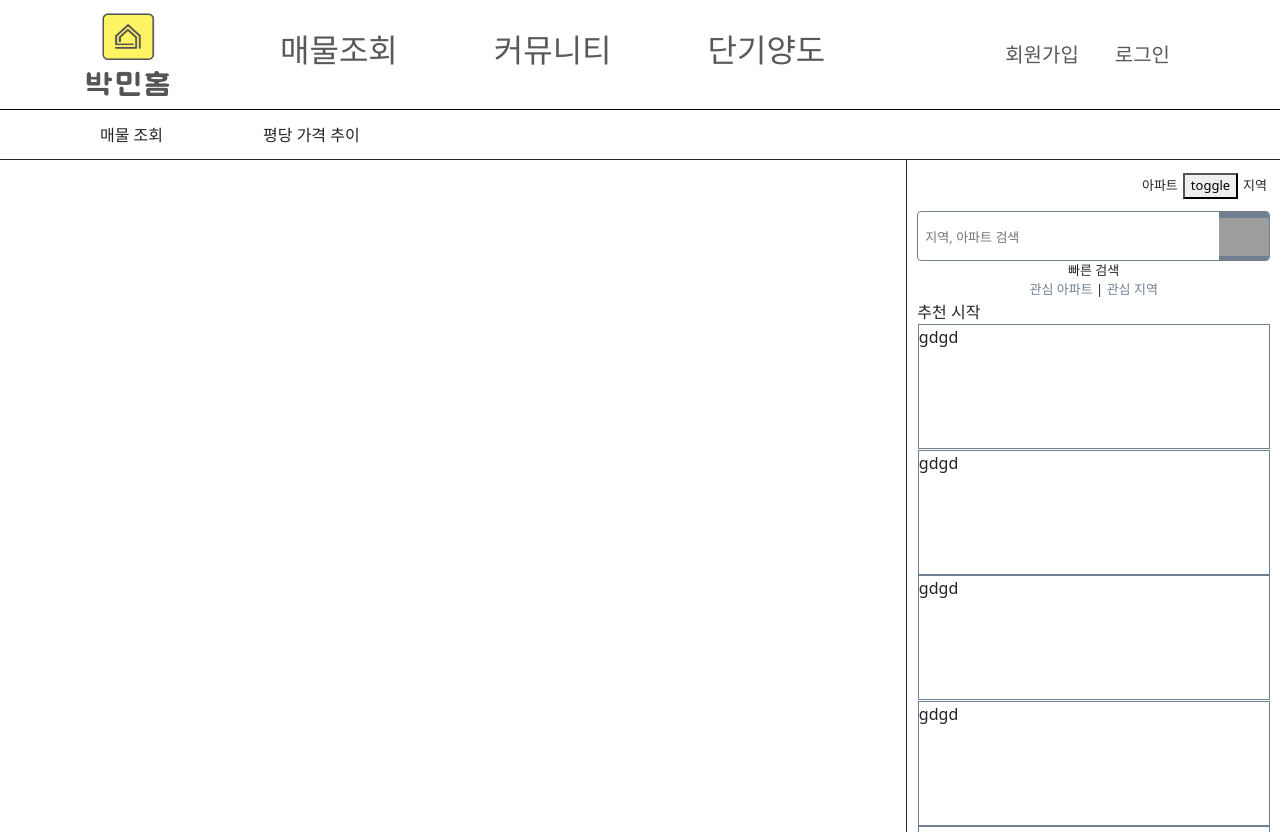
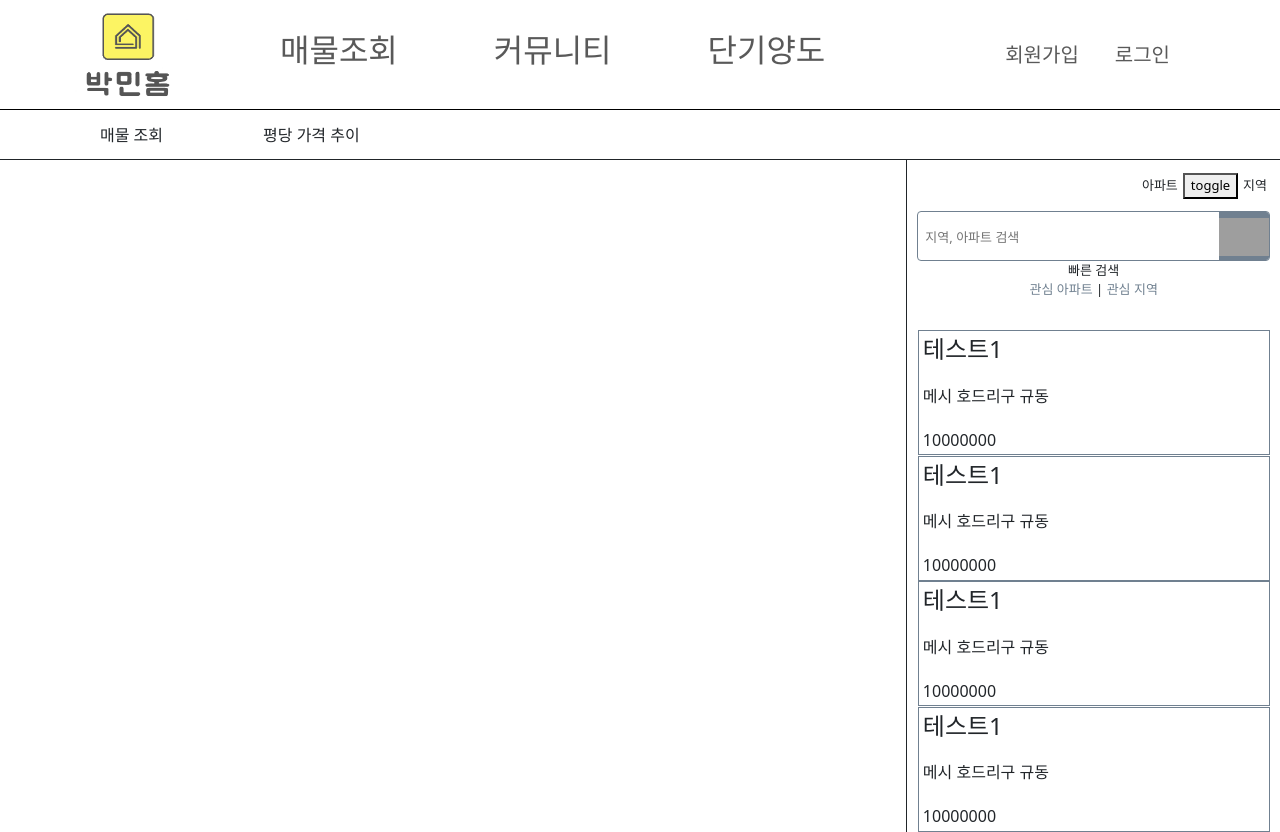
Before and after one commit to SSAFY-10-4-5-FINAL/pjt-final, a Vue app in the folder client/whereismyhome_client/: page /apart/right/under/recommend in a window 1280 px wide. Built offline with nearby package versions, Linux system fonts and the light colour scheme; grey boxes are pictures that could not be loaded.

Commit message:
아파트 우측 바 아이템들 구현

```diff
--- a/client/whereismyhome_client/src/components/apart/css/right.css
+++ b/client/whereismyhome_client/src/components/apart/css/right.css
@@ -2,7 +2,8 @@
   border-left: 1px solid;
   padding: 10px;
   display: grid;
-  overflow: auto;
+  overflow-y: auto;
+  width: 100%;
 }
 
 /* right-bar grid 내에서 차지할 높이 설정 */
@@ -15,6 +16,7 @@
 .item:nth-child(2) {
   grid-row-start: 2;
   grid-row-end: 12;
+  margin-top: 30px;
 }
 
 /* toggle part */
@@ -80,7 +82,7 @@
   padding: 0px 5px;
   position: relative;
   overflow: hidden;
-  width: 84%;
+  width: 80%;
 }
 input {
   -webkit-tap-highlight-color: rgba(0, 0, 0, 0);
@@ -146,9 +148,6 @@ input {
   -webkit-tap-highlight-color: rgba(0, 0, 0, 0);
   text-size-adjust: none;
   -webkit-box-direction: normal;
-  margin: 0;
-  padding: 0;
-  border: 0;
   font: inherit;
   vertical-align: baseline;
 }
--- a/client/whereismyhome_client/src/components/apart/right-items/ApartBrief.vue
+++ b/client/whereismyhome_client/src/components/apart/right-items/ApartBrief.vue
@@ -1,11 +1,26 @@
-<script setup></script>
+<script setup>
+import { ref } from "vue";
+
+// Data
+const apartName = ref("테스트1");
+const apartAddress = ref("메시 호드리구 규동");
+const apartDealAmount = ref(10000000);
+</script>
 <template>
-  <div id="apart-brief-wrap">gdgd</div>
+  <div id="apart-brief-wrap">
+    <h4>{{ apartName }}</h4>
+    <p>{{ apartAddress }}</p>
+    <p>{{ apartDealAmount }}</p>
+  </div>
 </template>
 <style scoped>
 #apart-brief-wrap {
   height: 125px;
   border: 1px solid #708090;
   margin: 0.5px;
+  padding: 4px;
+}
+p {
+  margin-top: 20px;
 }
 </style>
--- a/client/whereismyhome_client/src/components/apart/right-items/ApartDetail.vue
+++ b/client/whereismyhome_client/src/components/apart/right-items/ApartDetail.vue
@@ -1,9 +1,19 @@
-<script setup></script>
+<script setup>
+import { ref } from "vue";
+
+// Data
+const apartName = ref("테스트 아파트");
+</script>
 <template>
-  <div id="detail-wrap">여기는 디테일</div>
+  <div id="detail-wrap">
+    <h2>{{ apartName }}</h2>
+  </div>
 </template>
 <style scoped>
 #detail-wrap {
-  border: 1px solid;
+  height: 125px;
+  border: 1px solid #708090;
+  margin: 0.5px;
+  padding: 4px;
 }
 </style>
--- a/client/whereismyhome_client/src/components/apart/right-items/ApartList.vue
+++ b/client/whereismyhome_client/src/components/apart/right-items/ApartList.vue
@@ -5,7 +5,6 @@ import ApartBrief from "./ApartBrief.vue";
 const test_count = ref(10);
 </script>
 <template>
-  <div>리스트 시작</div>
   <ApartBrief v-for="() in test_count" />
 </template>
 <style scoped></style>
--- a/client/whereismyhome_client/src/components/apart/right-items/ApartRecommend.vue
+++ b/client/whereismyhome_client/src/components/apart/right-items/ApartRecommend.vue
@@ -5,7 +5,6 @@ import ApartBrief from "./ApartBrief.vue";
 const test_count = ref(5);
 </script>
 <template>
-  <div>추천 시작</div>
   <ApartBrief v-for="() in test_count" />
 </template>
 <style scoped></style>
```
